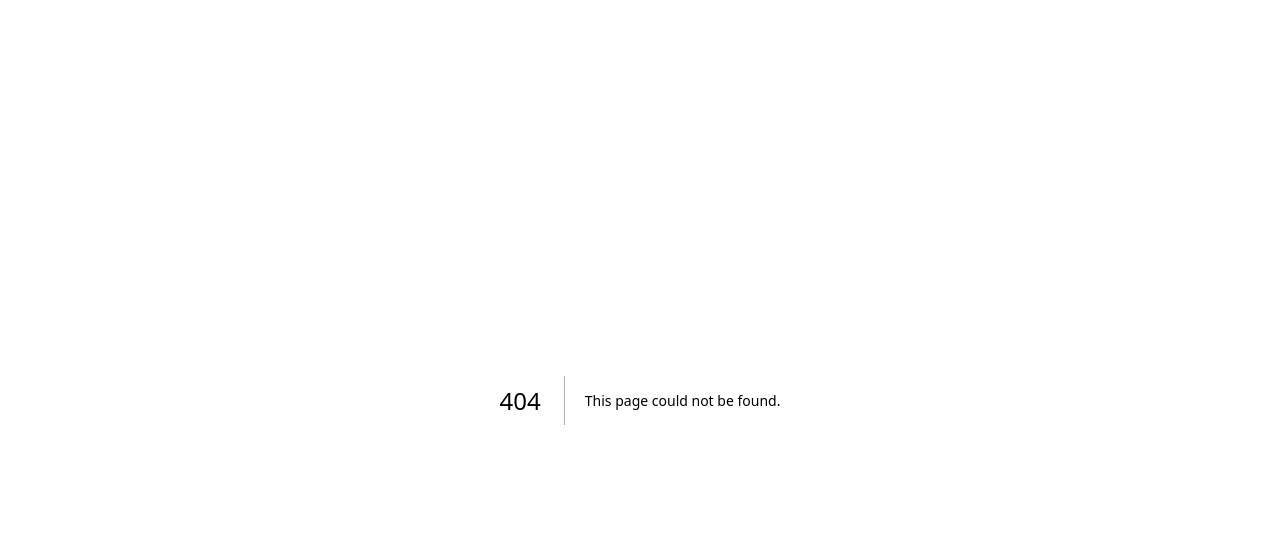
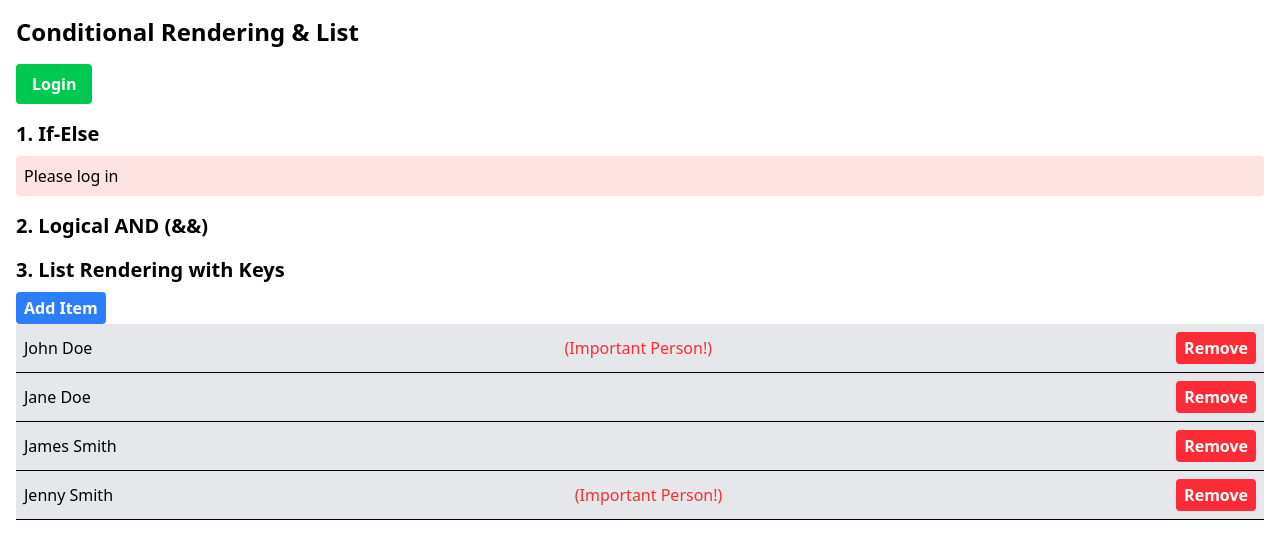
Before and after one commit to ffuad13/sinau-koding-fs, a Next.js app: page /conditional in a window 1280 px wide. Before the commit this address had no page. Shown: the top 558 px of the page. Built offline with nearby package versions, Linux system fonts and the light colour scheme.

Commit message:
done conditional and list

```diff
--- a/package.json
+++ b/package.json
@@ -10,6 +10,7 @@
     "server": "json-server --watch db.json --port 3030"
   },
   "dependencies": {
+    "clsx": "^2.1.1",
     "json-server": "^1.0.0-beta.3",
     "next": "15.2.2",
     "react": "^19.0.0",
--- /dev/null
+++ b/src/app/commponents/ConditionalList.js
@@ -0,0 +1,90 @@
+"use client";
+
+import React, { useState } from "react";
+import clsx from "clsx";
+
+const ConditionalListExample = () => {
+  const [isLoggedIn, setIsLoggedIn] = useState(false);
+
+  const toggleLogin = () => {
+    setIsLoggedIn(!isLoggedIn);
+  };
+
+	const data = [
+		{ id: 1, name: "John Doe", age: 25, isImportant: true},
+		{ id: 2, name: "Jane Doe", age: 23, isImportant: false },
+		{ id: 3, name: "James Smith", age: 30, isImportant: false },
+		{ id: 4, name: "Jenny Smith", age: 28, isImportant: true },
+	]
+	const [items, setItems] = useState(data)
+
+	const addItem = () => {
+		const newId = items.length > 0 ? Math.max(...items.map(item => item.id)) + 1 : 1
+		const newItem = {id: newId, name: `Item ${newId}`, age: null, isImportant: false}
+
+		setItems([...items, newItem])
+	}
+
+	const removeItem = id => setItems(items.filter(item => item.id !== id))
+
+  return (
+    <div className="container mx-auto p-4">
+      <h1 className="text-2xl font-bold mb-4">Conditional Rendering & List</h1>
+
+      {/* Login/Logout button example using ternary*/}
+      {/* <button
+        className={`${
+          isLoggedIn ? "bg-red-500 hover:bg-red-700" : "bg-green-500 hover:bg-green-700"
+        } text-white font-bold py-2 px-4 rounded mb-4`}
+        onClick={toggleLogin}
+      >
+        {isLoggedIn ? "Logout" : "Login"}
+      </button> */}
+      <button
+        className={clsx(
+          `bg-${isLoggedIn ? "red" : "green"}-500 hover:bg-${
+            isLoggedIn ? "red" : "green"
+          }-700 text-white font-bold py-2 px-4 rounded mb-4`
+        )}
+        onClick={toggleLogin}
+      >
+        {isLoggedIn ? "Logout" : "Login"}
+      </button>
+
+      {/* if-else example */}
+      <h2 className="text-xl font-semibold mb-2">1. If-Else</h2>
+      {(() => {
+        if (isLoggedIn) {
+          return <div className="p-2 bg-green-100 border-green-400 rounded">Welcome, user to this page!</div>;
+        } else {
+          return <div className="p-2 bg-red-100 border-red-400 rounded">Please log in</div>;
+        }
+      })()}
+
+			{/* Logical AND (&&) example */}
+			<h2 className="text-xl font-semibold mt-4 mb-2">2. Logical AND (&&)</h2>
+			{isLoggedIn && (
+				<div className="p-2 bg-blue-100 border border-blue-400 rounded">
+					Kamu sedang login, sehingga kamu bisa melihat konten ini.
+				</div>
+			)}
+
+			{/* Lists example */}
+			<h2 className="text-xl font-semibold mt-4 mb-2">3. List Rendering with Keys</h2>
+			<button onClick={addItem} className="bg-blue-500 hover:bg-blue-700 text-white font-bold py-1 px-2 rounded">Add Item</button>
+			<ul>
+				{items.map(item => (
+					<li key={item.id} className="p-2 border-b bg-gray-200 flex items-center justify-between">
+						<span>{item.name}</span>
+						{item.isImportant && <span className="text-red-500 ml-2">(Important Person!)</span>}
+						<button onClick={() => removeItem(item.id)} className="bg-red-500 hover:bg-red-700 text-white font-bold py-1 px-2 rounded">Remove</button>
+					</li>
+				))}
+			</ul>
+
+			{items.length === 0 && <div className="text-gray-500">No item in the list</div>}
+    </div>
+  );
+};
+
+export default ConditionalListExample;
--- /dev/null
+++ b/src/app/commponents/LazyLoadedComponent.js
@@ -0,0 +1,11 @@
+const LazyLoadedComponent = () => {
+	return new Promise((resolve) => {
+		setTimeout(() => {
+			resolve(
+				<div className="p-4 border rounded">This component was lazy loaded, simulating fecth data</div>
+			)
+		}, 2000)
+	})
+}
+
+export default LazyLoadedComponent
--- /dev/null
+++ b/src/app/commponents/MemoComponent.js
@@ -0,0 +1,40 @@
+"use client";
+
+import React, {useState, lazy, Suspense, useMemo} from 'react'
+
+const ExpensiveWorkComponent = React.memo(({data}) => {
+	console.log('ini expensive work, datanya: ', data)
+
+	let result = 0
+	for (let i = 0; i < 100; i++) {
+		result += data
+	}
+
+	return <div className='p-4 border rounded'>Expensive Component Result: {result}</div>
+})
+
+const ThislazyComponent = lazy(() => import('./LazyLoadedComponent'))
+
+const MemoLazy = () => {
+	const [data, setData] = useState(1)
+
+	const memoizeData = useMemo(() => data, [data])
+	const updateData = () => setData(Math.random())
+
+	return (
+		<div className="container mx-auto p-4">
+			<h1 className="text-xl font-bold mb-4">Memoization and Lazy Loading</h1>
+
+			<button onClick={updateData} className='bg-green-500 hover:bg-green-700 text-white font-bold py-2 px-4 rounded'>Update data</button>
+			<h2 className='text-xl font-semibold mt-4 mb-2'>Memoization</h2>
+			<ExpensiveWorkComponent data={memoizeData}/>
+
+			<h2 className='text-xl font-semibold mt-4 mb-2'>Lazy Loading</h2>
+			<Suspense fallback={<div>Loading.....</div>}>
+			<ThislazyComponent />
+			</Suspense>
+		</div>
+	)
+}
+
+export default MemoLazy
--- /dev/null
+++ b/src/app/conditional/memolazy/page.js
@@ -0,0 +1,9 @@
+import Memolazy from '@/app/commponents/MemoComponent'
+
+export default function Page() {
+	return (
+		<div>
+			<Memolazy />
+		</div>
+	)
+}
--- /dev/null
+++ b/src/app/conditional/page.js
@@ -0,0 +1,9 @@
+import ConditionalListExample from '@/app/commponents/ConditionalList'
+
+export default function Page() {
+	return (
+		<div>
+			<ConditionalListExample />
+		</div>
+	)
+}
```
Also changed, not shown: 1 other file (tests, documents, lock files or other folders).
